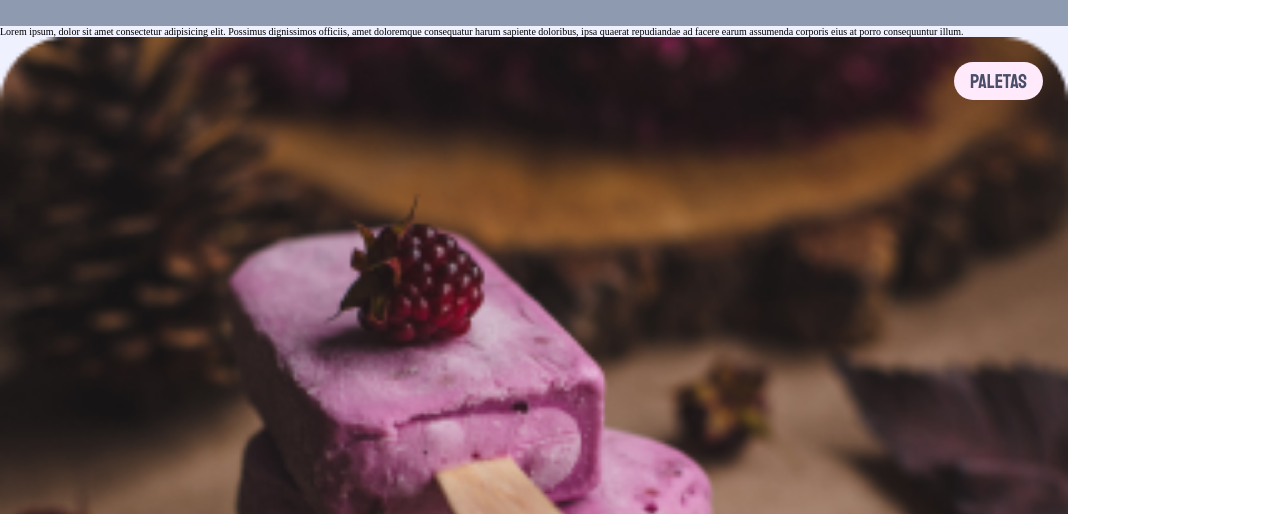
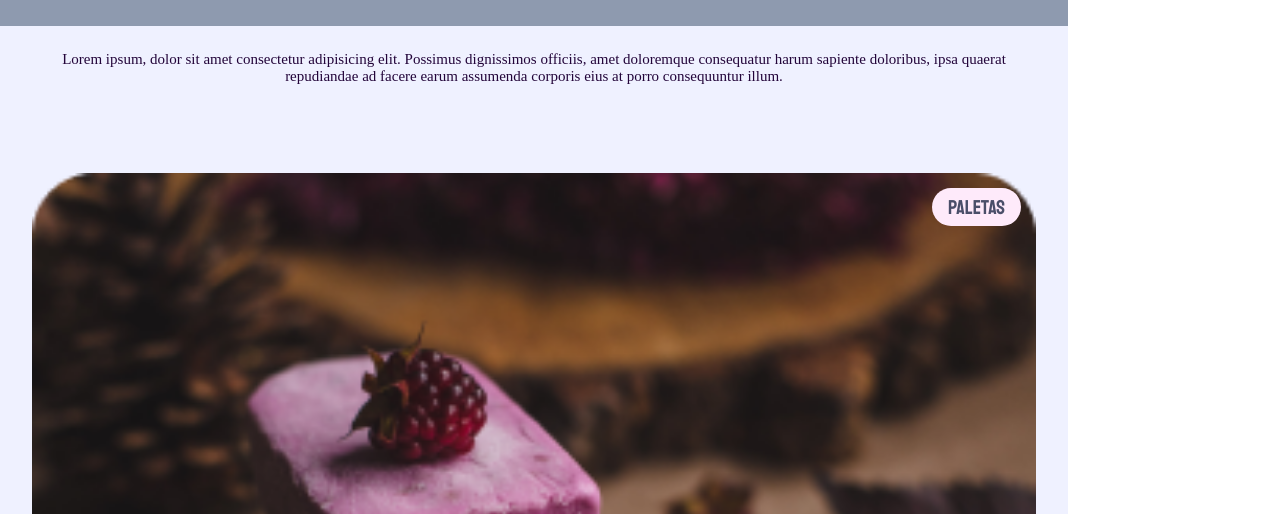
Before and after one commit to thayna-bezerra/advancing-in-CSS, a plain HTML site: page PROJETO_02/index.html in a window 1280 px wide. Shown: the part 286-800 px from the top of the page. Drawn offline with Linux system fonts and the light colour scheme.

Commit message:
main pronto

```diff
--- a/PROJETO_02/style.css
+++ b/PROJETO_02/style.css
@@ -50,6 +50,15 @@ header div{
 main{
   background-color: var(--bg_color-main);
   display: grid;
+  align-items: center;
+}
+
+main p {
+  font-size: 15px;
+  color: #23053A;
+
+  padding: 25px 29px 56px 29px;
+  text-align: center;
 }
 
 .imagem{
@@ -60,6 +69,8 @@ main{
   width: 100%;
   height: auto;
   object-fit: cover;
+
+  padding: 32px;
 }
 
 .imagem h2 {
@@ -80,6 +91,6 @@ main{
 
   position: absolute;
 
-  top: 2.5rem;
-  right: 2.5rem;
+  top: 4.7rem;
+  right: 4.7rem;
 }
```
